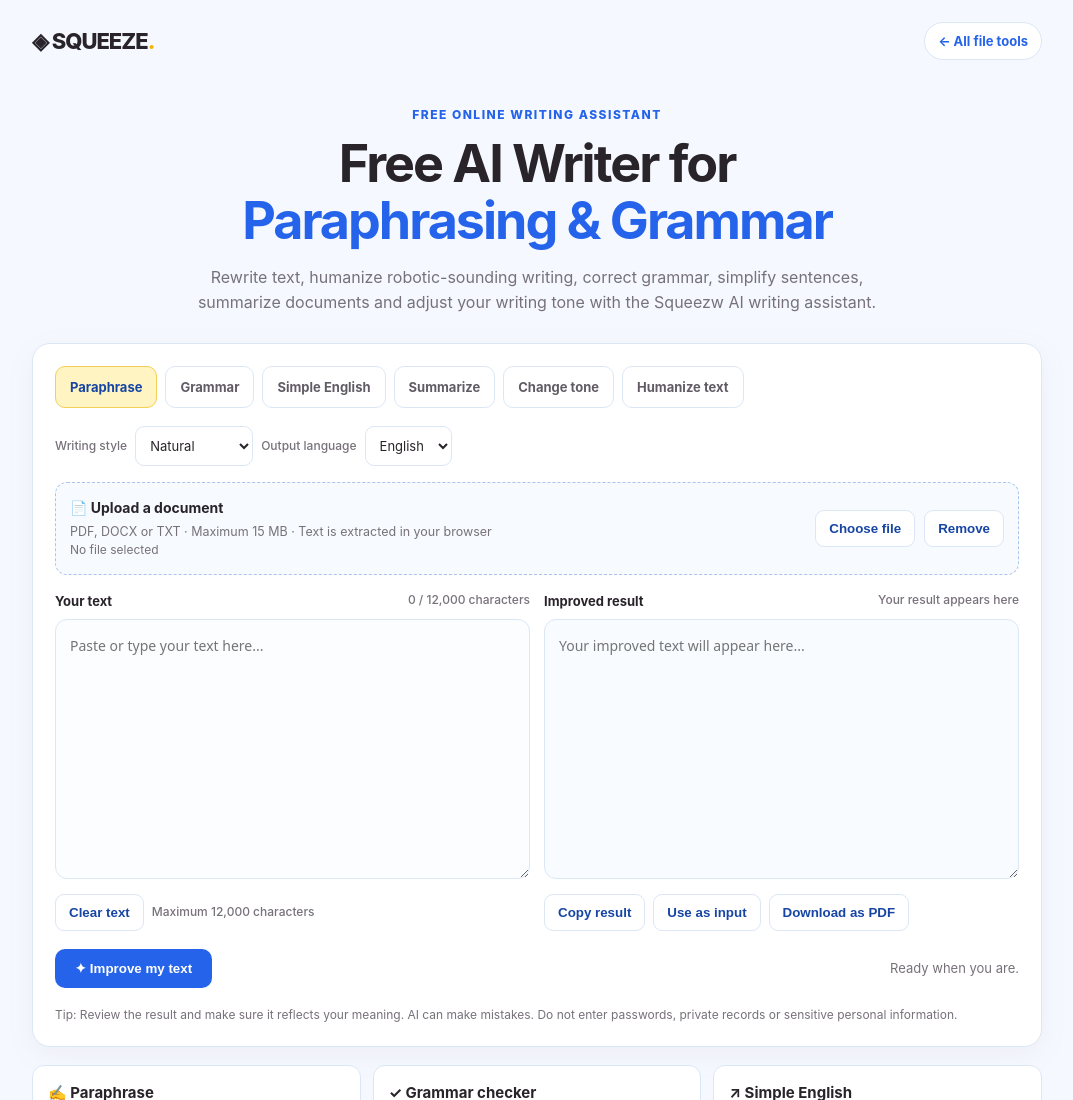
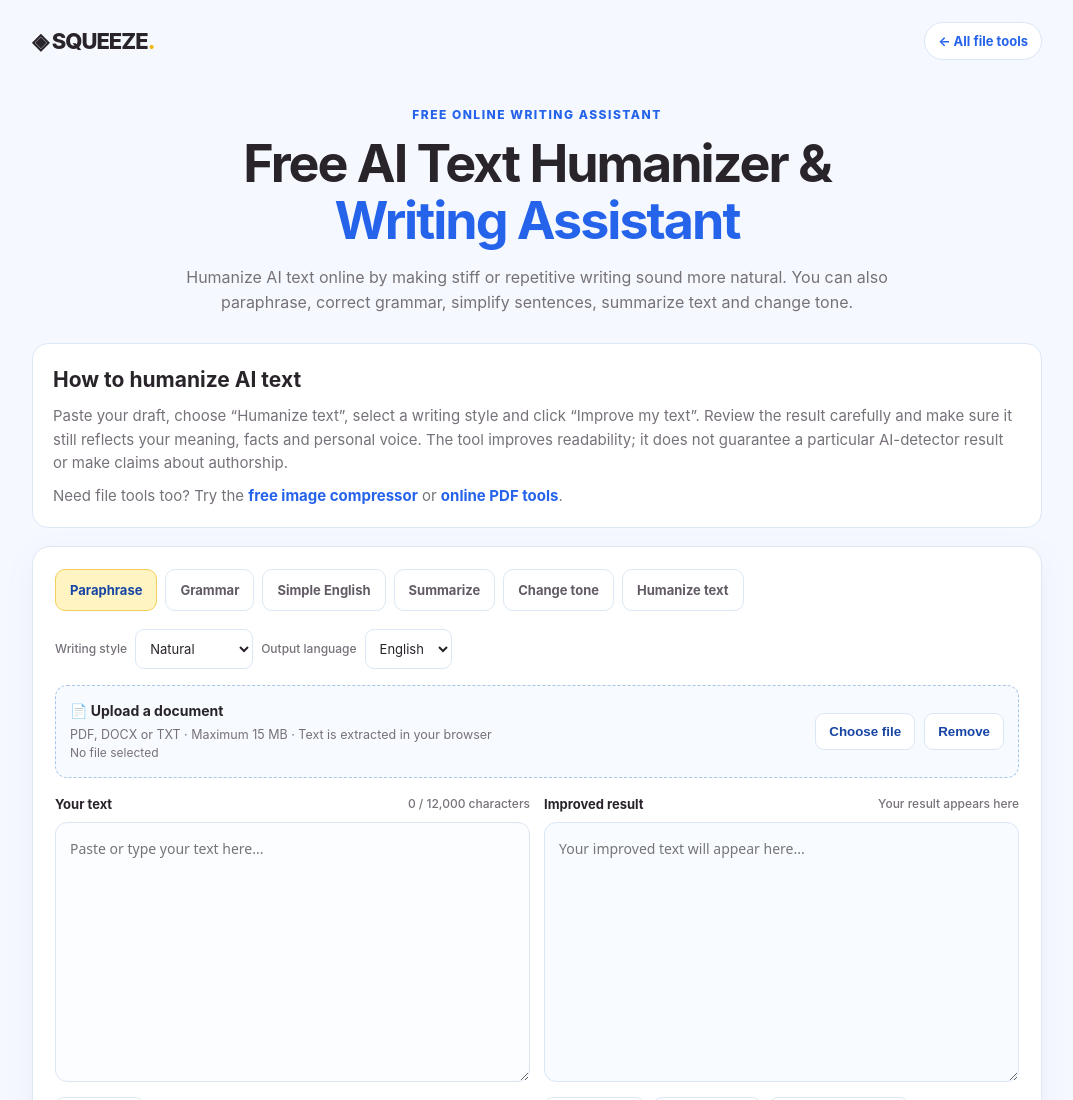
Before and after one commit to gudu-bit/squeezw, a plain HTML site: page ai-writer.html in a window 1280 px wide. Shown: the top 1100 px of the page, without its empty margins (103-1176 px from the left). Drawn offline with nearby package versions, Linux system fonts and the light colour scheme; a script that the page names is missing.

Commit message:
Improve AI humanizer search metadata and helpful content

```diff
--- a/ai-writer.html
+++ b/ai-writer.html
@@ -3,18 +3,18 @@
 <head>
 <meta charset="utf-8">
 <meta name="viewport" content="width=device-width,initial-scale=1">
-<title>AI Writer & Humanizer — Paraphrase, Grammar & Summarize | Squeezw</title>
-<meta name="description" content="Use Squeezw AI Writer and Humanizer to make writing more natural, paraphrase text, fix grammar, simplify sentences and summarize documents.">
+<title>Free AI Text Humanizer & Writer — Paraphrase Online | Squeeze</title>
+<meta name="description" content="Humanize AI text online with Squeeze. Make robotic-sounding writing more natural, paraphrase text, fix grammar, simplify and summarize. Free AI writing tool.">
 <link rel="canonical" href="https://squeezw.vercel.app/ai-writer.html">
 <meta name="robots" content="index,follow,max-image-preview:large">
 <meta property="og:type" content="website">
 <meta property="og:site_name" content="Squeeze">
 <meta property="og:url" content="https://squeezw.vercel.app/ai-writer.html">
-<meta property="og:title" content="Free AI Writer — Paraphrase, Grammar &amp; Summarize | Squeeze">
-<meta property="og:description" content="Paraphrase text, fix grammar, simplify sentences and summarize documents with the Squeezw AI Writer.">
+<meta property="og:title" content="Free AI Text Humanizer &amp; Writer | Squeeze">
+<meta property="og:description" content="Humanize AI text, paraphrase writing, fix grammar and summarize text with Squeeze.">
 <meta name="twitter:card" content="summary">
-<meta name="twitter:title" content="Free AI Writer — Paraphrase, Grammar &amp; Summarize | Squeeze">
-<meta name="twitter:description" content="Improve and rewrite text online with Squeezw AI Writer.">
+<meta name="twitter:title" content="Free AI Text Humanizer &amp; Writer | Squeeze">
+<meta name="twitter:description" content="Humanize AI text, paraphrase, fix grammar and improve writing online for free.">
 <meta name="theme-color" content="#f5f9ff">
 <script type="application/ld+json">
 {"@context":"https://schema.org","@type":"WebApplication","name":"Squeezw AI Writer","url":"https://squeezw.vercel.app/ai-writer.html","applicationCategory":"UtilitiesApplication","operatingSystem":"Any","inLanguage":"en","description":"An online AI writing tool for paraphrasing, grammar improvement, simplifying text, summarizing and changing writing tone.","offers":{"@type":"Offer","price":"0","priceCurrency":"USD"}}
@@ -27,7 +27,12 @@
 </head>
 <body><main class="wrap">
 <header class="nav"><a class="logo" href="/" style="text-decoration:none;color:inherit">◈ SQUEEZE<span>.</span></a><a class="pill" href="/">← All file tools</a></header>
-<section class="hero"><div class="eyebrow">Free online writing assistant</div><h1>Free AI Writer for <span>Paraphrasing &amp; Grammar</span></h1><p>Rewrite text, humanize robotic-sounding writing, correct grammar, simplify sentences, summarize documents and adjust your writing tone with the Squeezw AI writing assistant.</p></section>
+<section class="hero"><div class="eyebrow">Free online writing assistant</div><h1>Free AI Text Humanizer &amp; <span>Writing Assistant</span></h1><p>Humanize AI text online by making stiff or repetitive writing sound more natural. You can also paraphrase, correct grammar, simplify sentences, summarize text and change tone.</p></section>
+<section class="card" style="background:#fff;border:1px solid var(--line);border-radius:16px;padding:20px;margin:18px 0">
+<h2 style="margin:0 0 8px;font-size:21px">How to humanize AI text</h2>
+<p style="color:var(--muted);margin:0 0 10px">Paste your draft, choose “Humanize text”, select a writing style and click “Improve my text”. Review the result carefully and make sure it still reflects your meaning, facts and personal voice. The tool improves readability; it does not guarantee a particular AI-detector result or make claims about authorship.</p>
+<p style="margin:0;color:var(--muted)">Need file tools too? Try the <a class="back" href="/image-compressor.html">free image compressor</a> or <a class="back" href="/pdf-compressor.html">online PDF tools</a>.</p>
+</section>
 <section class="panel">
 <div class="modes" role="group" aria-label="Writing mode">
 <button class="mode active" data-mode="paraphrase">Paraphrase</button><button class="mode" data-mode="grammar">Grammar</button><button class="mode" data-mode="simplify">Simple English</button><button class="mode" data-mode="summarize">Summarize</button><button class="mode" data-mode="tone">Change tone</button><button class="mode" data-mode="humanize">Humanize text</button>
```
